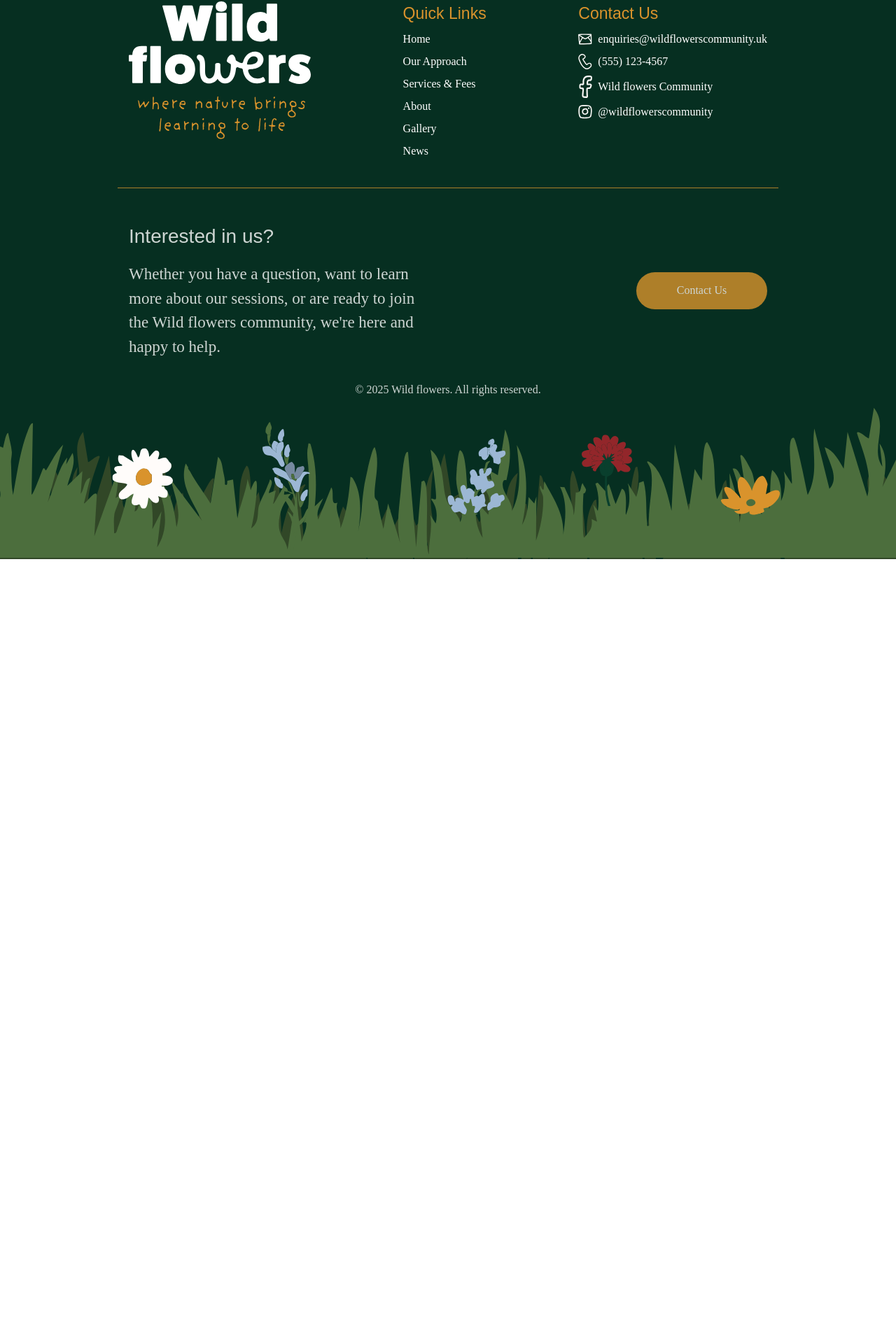
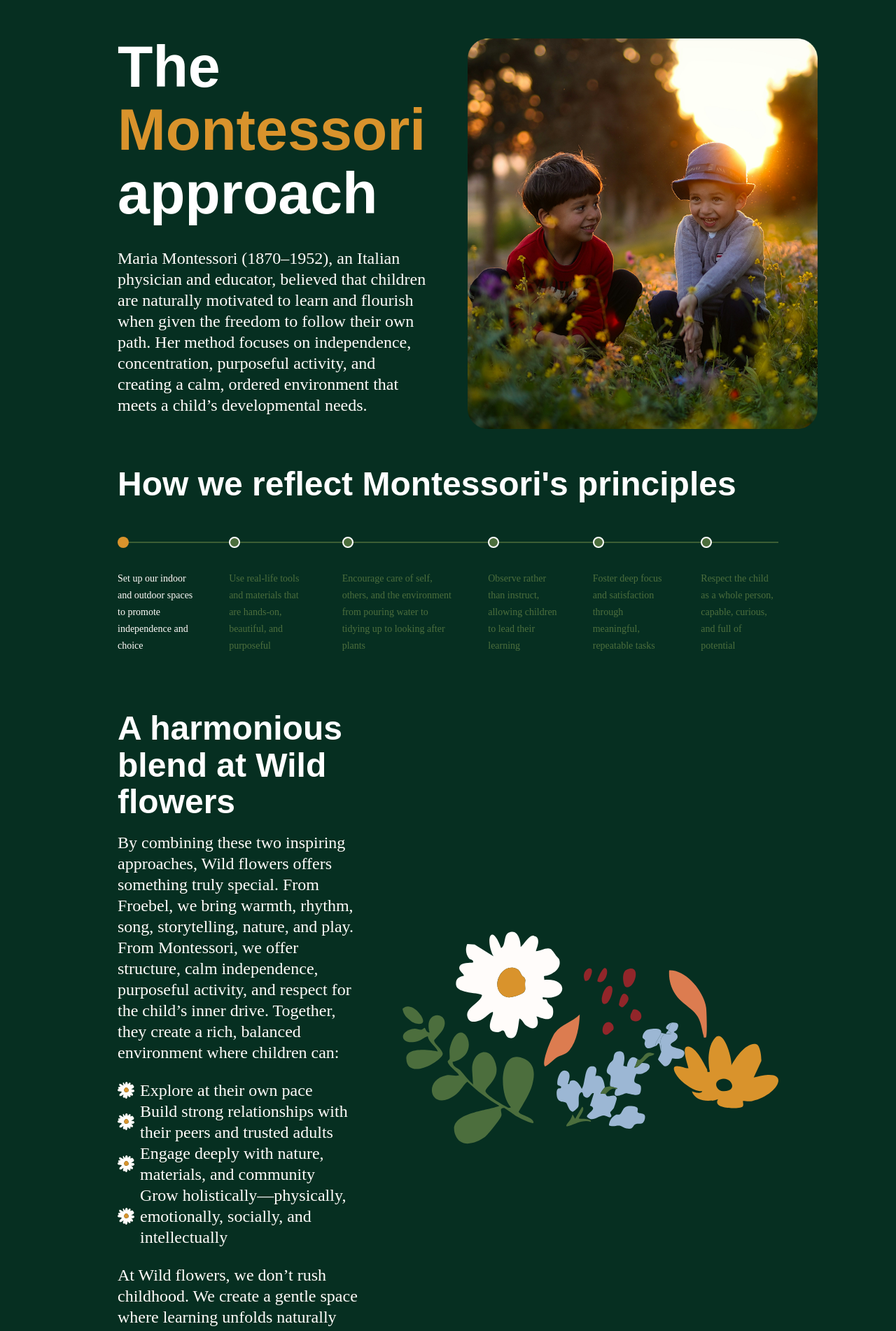
Before and after one commit to nick980v/wildflowers, a Next.js app: page /approach in a window 1280 px wide. Shown: the part 1109-3011 px from the top of the page at 70% size. Before the commit the page ends 1908 px from the top, so only its background shows below. Built offline with nearby package versions, Linux system fonts and the light colour scheme; a web font is replaced by a local one.

Commit message:
Approach complete

```diff
--- a/src/app/approach/page.js
+++ b/src/app/approach/page.js
@@ -2,7 +2,49 @@ import Footer from "@/components/Footer";
 import Header from "@/components/Header";
 import styles from "./page.module.css";
 import Image from "next/image";
-import FroebelTimeline from "@/components/Timeline";
+import Timeline from "@/components/Timeline";
+
+const froebelTimelineItems = [
+  {
+    text: "Encouraging free play and self-expression through song storytelling, movement, and natural materials ",
+  },
+  {
+    text: "Creating rhythmic routines that give children a sense of security and belonging",
+  },
+  {
+    text: 'Offering "gifts" and simple tools that inspire creativity, pattern making, and problem-solving ',
+  },
+  {
+    text: "Embracing the outdoors as a living classroom, where children develop deep relationships with the natural world",
+  },
+  {
+    text: "Valuing community and relationships, where adults gently guide, observe, and support learning",
+  },
+  {
+    text: "Supporting children\'s spiritual and emotional development through wonder, beauty, and meaningful experiences",
+  },
+];
+
+const montessoriTimelineItems = [
+  {
+    text: "Set up our indoor and outdoor spaces to promote independence and choice",
+  },
+  {
+    text: "Use real-life tools and materials that are hands-on, beautiful, and purposeful",
+  },
+  {
+    text: "Encourage care of self, others, and the environment from pouring water to tidying up to looking after plants",
+  },
+  {
+    text: "Observe rather than instruct, allowing children to lead their learning",
+  },
+  {
+    text: "Foster deep focus and satisfaction through meaningful, repeatable tasks",
+  },
+  {
+    text: "Respect the child as a whole person, capable, curious, and full of potential",
+  },
+];
 
 export default function Approach() {
   return (
@@ -32,7 +74,69 @@ export default function Approach() {
       <h1 className={styles.subHeading} style={{ marginBottom: "3rem" }}>
         How we honour Froebel&apos;s legacy
       </h1>
-      <FroebelTimeline />
+      <Timeline timelineItems={froebelTimelineItems} dotColor={"#92262A"} />
+      <div className={styles.container}>
+        <div className={styles.contentContainer}>
+          <h1 className={styles.heading}>
+            The <span style={{ color: "#D9932C" }}>Montessori</span> approach
+          </h1>
+          <p className={styles.text}>
+            Maria Montessori (1870–1952), an Italian physician and educator,
+            believed that children are naturally motivated to learn and flourish
+            when given the freedom to follow their own path. Her method focuses
+            on independence, concentration, purposeful activity, and creating a
+            calm, ordered environment that meets a child’s developmental needs.
+          </p>
+        </div>
+        <Image
+          src="/Sunset-homepage.png"
+          alt="Claudine photo"
+          className={styles.imageContainer}
+          width={684}
+          height={100}
+        />
+      </div>
+      <h1 className={styles.subHeading} style={{ marginBottom: "3rem" }}>
+        How we reflect Montessori&apos;s principles
+      </h1>
+      <Timeline timelineItems={montessoriTimelineItems} dotColor={"#D9932C"} />
+      <div className={styles.container}>
+        <div className={styles.contentContainer}>
+          <h1 className={styles.subHeading}>
+            A harmonious blend at Wild flowers
+          </h1>
+          <p className={styles.text}>
+            By combining these two inspiring approaches, Wild flowers offers
+            something truly special. From Froebel, we bring warmth, rhythm,
+            song, storytelling, nature, and play. From Montessori, we offer
+            structure, calm independence, purposeful activity, and respect for
+            the child’s inner drive. Together, they create a rich, balanced
+            environment where children can:
+          </p>
+          <ul className={styles.text}>
+            <li>Explore at their own pace</li>
+            <li>
+              Build strong relationships with their peers and trusted adults
+            </li>
+            <li>Engage deeply with nature, materials, and community</li>
+            <li>
+              Grow holistically—physically, emotionally, socially, and
+              intellectually{" "}
+            </li>
+          </ul>
+          <p className={styles.text}>
+            At Wild flowers, we don’t rush childhood. We create a gentle space
+            where learning unfolds naturally and joyfully, just as it should.
+          </p>
+        </div>
+        <Image
+          src="/ApproachFlowers.svg"
+          alt="Approach Flowers"
+          // className={styles.imageContainer}
+          width={537}
+          height={100}
+        />
+      </div>
       <Footer />
     </main>
   );
--- a/src/app/approach/page.module.css
+++ b/src/app/approach/page.module.css
@@ -100,6 +100,31 @@
     font-style: normal;
   }
 
+  .text ul {
+    list-style: none;
+    padding-left: 0;
+    margin: 1.5rem 0;
+  }
+
+  .text li {
+    position: relative;
+    padding-left: 2rem;
+  }
+
+  .text li::before {
+    content: '';
+    position: absolute;
+    left: 0;
+    top: 50%;
+    transform: translateY(-50%);
+    width: 24px;
+    height: 24px;
+    background-image: url('/White_flower.svg');
+    background-size: contain;
+    background-repeat: no-repeat;
+    background-position: center;
+  }
+
   @media (min-width: 640px) {
     .heading {
       font-size: 52px;
--- a/src/components/Timeline.js
+++ b/src/components/Timeline.js
@@ -4,28 +4,7 @@
 
 import { useState, useEffect, useRef } from "react";
 
-const timelineItems = [
-  {
-    text: "Encouraging free play and self-expression through song storytelling, movement, and natural materials ",
-  },
-  {
-    text: "Creating rhythmic routines that give children a sense of security and belonging",
-  },
-  {
-    text: 'Offering "gifts" and simple tools that inspire creativity, pattern making, and problem-solving ',
-  },
-  {
-    text: "Embracing the outdoors as a living classroom, where children develop deep relationships with the natural world",
-  },
-  {
-    text: "Valuing community and relationships, where adults gently guide, observe, and support learning",
-  },
-  {
-    text: "Supporting children\'s spiritual and emotional development through wonder, beauty, and meaningful experiences",
-  },
-];
-
-export default function FroebelTimeline() {
+export default function Timeline({ timelineItems, dotColor }) {
   const [hoveredIndex, setHoveredIndex] = useState(null);
   const [scrolledIndex, setScrolledIndex] = useState(null);
   const itemRefs = useRef([]);
@@ -116,9 +95,9 @@ export default function FroebelTimeline() {
               <div
                 className={`w-4 h-4 rounded-full transition-colors duration-200 ${
                   isCurrentlyActive
-                    ? "bg-[#92262A] border-transparent"
+                    ? `bg-[${dotColor}] border-transparent`
                     : "bg-[#4C6E3D] border-2"
-                } group-hover:bg-[#92262A] group-hover:border-transparent`}
+                } group-hover:bg-[${dotColor}] group-hover:border-transparent`}
               ></div>
 
               {/* Content */}
--- a/tailwind.config.js
+++ b/tailwind.config.js
@@ -12,4 +12,10 @@ module.exports = {
       },
     },
   },
+  safelist: [
+    "bg-[#D9932C]",
+    "border-[#D9932C]",
+    "bg-[#92262A]",
+    "border-[#92262A]",
+  ],
 };
```
Also changed, not shown: public/ApproachFlowers.svg (added).
